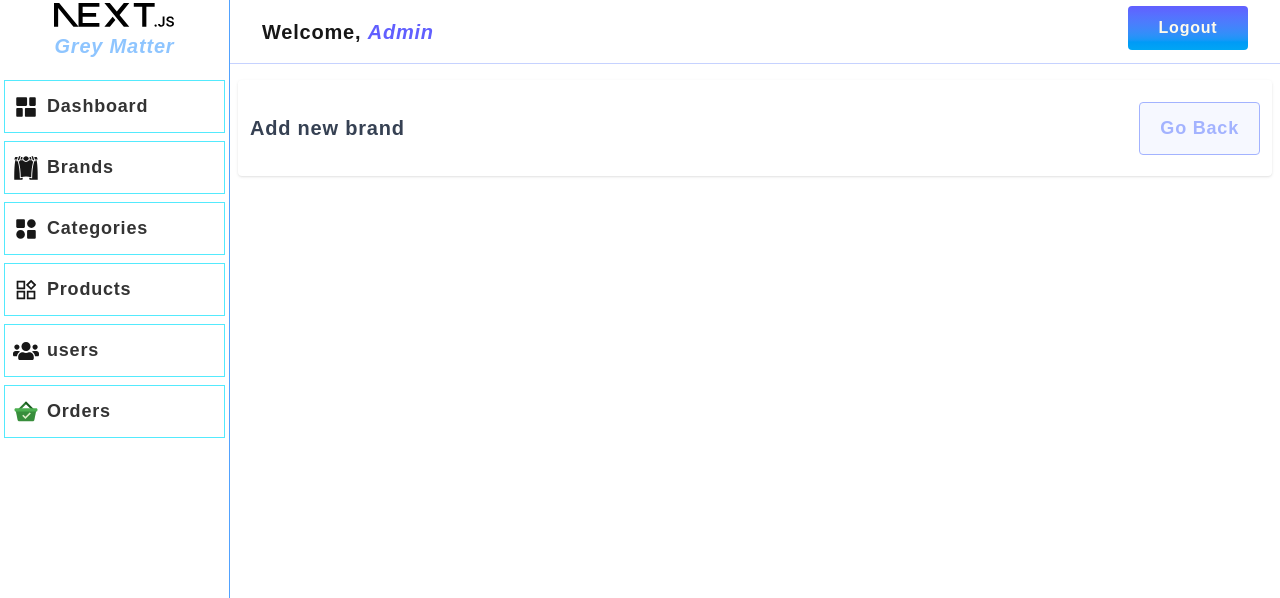
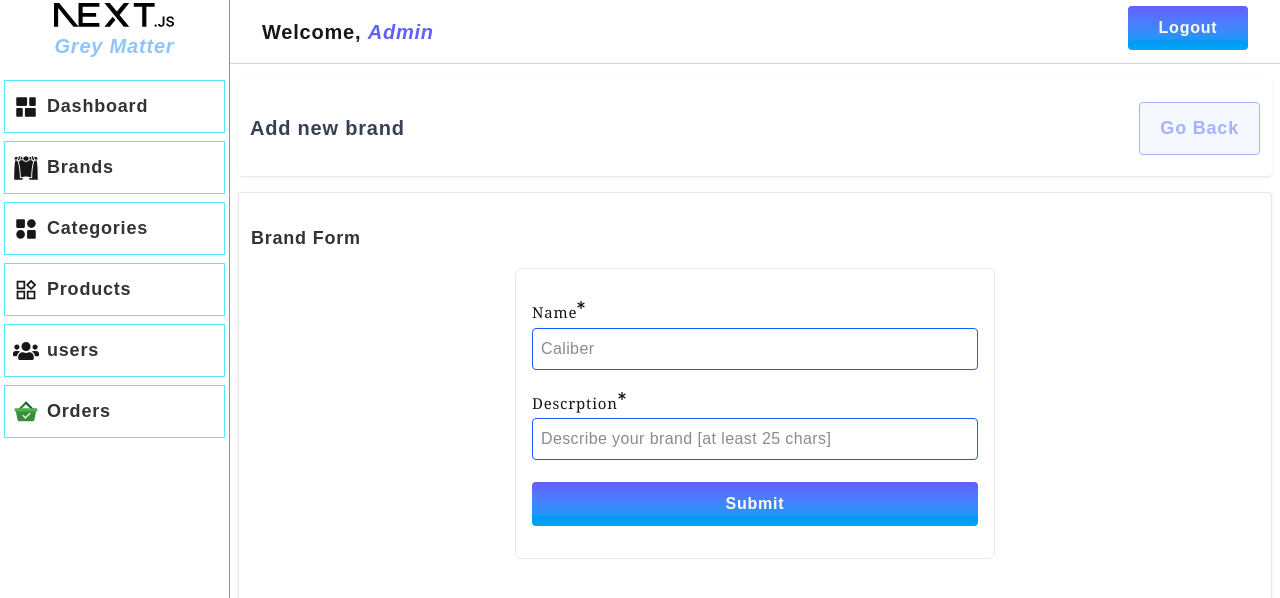
Before and after one commit to Sanjog-up/arrays, a Next.js app in the folder project/client/: page /admin/brands/create in a window 1280 px wide. Shown: the top 598 px of the page. Built offline with nearby package versions, Linux system fonts and the light colour scheme.

Commit message:
brand form & list

```diff
--- a/project/client/app/admin/brands/create/page.tsx
+++ b/project/client/app/admin/brands/create/page.tsx
@@ -1,3 +1,4 @@
+import BrandForm from '@/components/admin/brand/brandform'
 import PageTitle from '@/components/admin/page-title'
 import React from 'react'
 
@@ -8,6 +9,8 @@ const CreateBrandPage = () => {
       title='Add new brand'
       linkText='Go Back'
       link='/admin/brands'/>
+
+      <BrandForm/>
     </main>
   )
 }
--- a/project/client/app/admin/brands/page.tsx
+++ b/project/client/app/admin/brands/page.tsx
@@ -1,6 +1,7 @@
 import React from 'react'
 import PageTitle from '@/components/admin/page-title'
 import BrandList from '@/components/admin/brand/list'
+import BrandForm from '@/components/admin/brand/brandform'
 const Brands = () => {
   return (
     <main className='h-full'>
@@ -10,6 +11,7 @@ const Brands = () => {
       link='/admin/brands/create'
       />
       <BrandList/>
+
     </main>
   )
 }
--- /dev/null
+++ b/project/client/components/admin/brand/brandform.tsx
@@ -0,0 +1,58 @@
+'use client'
+import Input from '@/components/common/ui/input'
+import { register } from 'module'
+import React from 'react'
+import { useForm } from 'react-hook-form'
+import AdminListCard from '../list-card'
+import Button from '@/components/common/ui/button'
+
+const BrandForm = () => {
+    const {register, formState: { errors } }  = useForm({
+        defaultValues:{
+            name:"",
+            description:"",
+            logo:null,
+
+        }
+    })
+  return (
+    <AdminListCard>
+    <div>
+      <h4 className='text-[18px] font-semibold text-black/80 my-4'>Brand Form</h4>
+
+      <form className='max-w-120 mx-auto flex gap-4 flex-col border border-gray-200 px-4 py-8 rounded-md'>
+        <Input
+        label='Name'
+        name='name'
+        type='text'
+        id={'name'}
+        placeholder='Caliber'
+        register={register}
+        required
+        />
+        <Input
+        label='Descrption'
+        name='description'
+        type='text'
+        id={'description'}
+        placeholder='Describe your brand [at least 25 chars]'
+        register={register}
+        required/>
+
+        {/* image inout */}
+        {/* <input
+        type="file" */}
+
+
+        <div>
+        <Button
+        label='Submit'
+        type='submit'
+        />
+        </div>
+
+      </form>
+    </div>
+</AdminListCard>
+  )}
+export default BrandForm
--- a/project/client/components/admin/brand/list.tsx
+++ b/project/client/components/admin/brand/list.tsx
@@ -4,7 +4,7 @@ import AdminListCard from '../list-card'
 const BrandList = () => {
   return (
     <AdminListCard>
-      <h4 className='text-[18px] font-semibold text-gray-500'>Brand Lists</h4>
+      <h4 className='text-[18px] font-semibold text-black-500'>Brand Lists</h4>
     </AdminListCard>
   )
 }
--- a/project/client/components/admin/page-title.tsx
+++ b/project/client/components/admin/page-title.tsx
@@ -18,7 +18,7 @@ const PageTitle = ({title, linkText, link = '#'}: IProps) => {
       {/* link */}
       {linkText &&  <Link
       className='border bg-indigo-100/30 text-indigo-300 border-indigo-300 px-5 py-3 min-w-30 rounded text-center text-[18px] font-bold '
-      href={'#'}>
+      href={link}>
         {linkText}
       </Link>}
     </div>
```
Also changed, not shown: project/client/app/admin/categories/page.tsx (line endings or trailing spaces).
